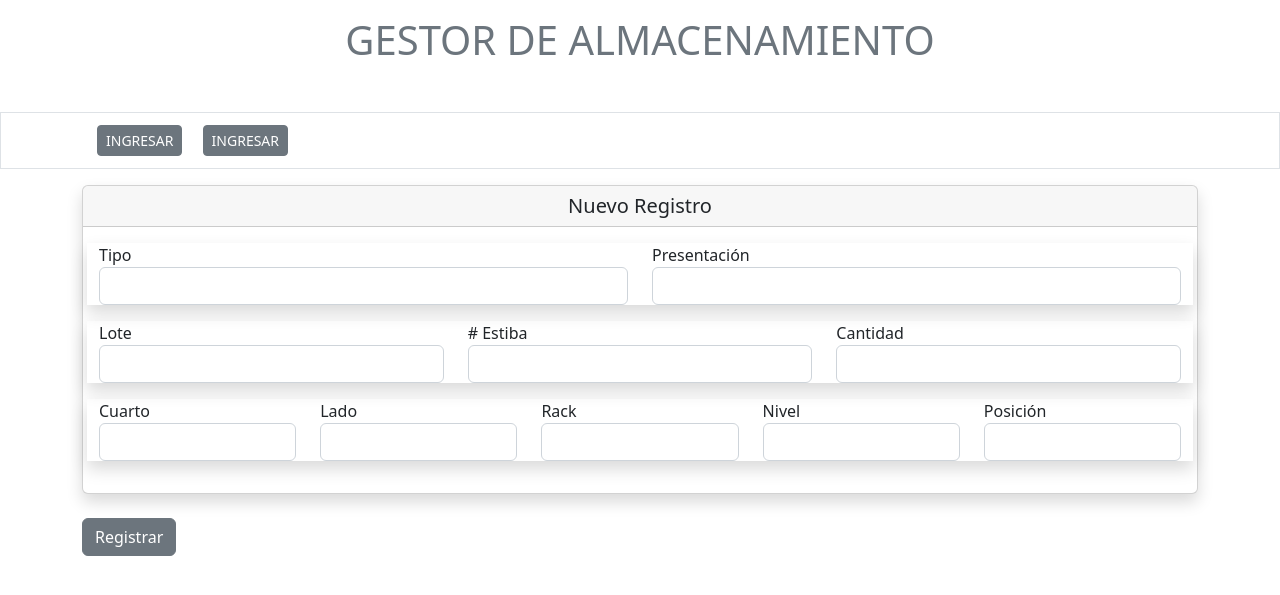
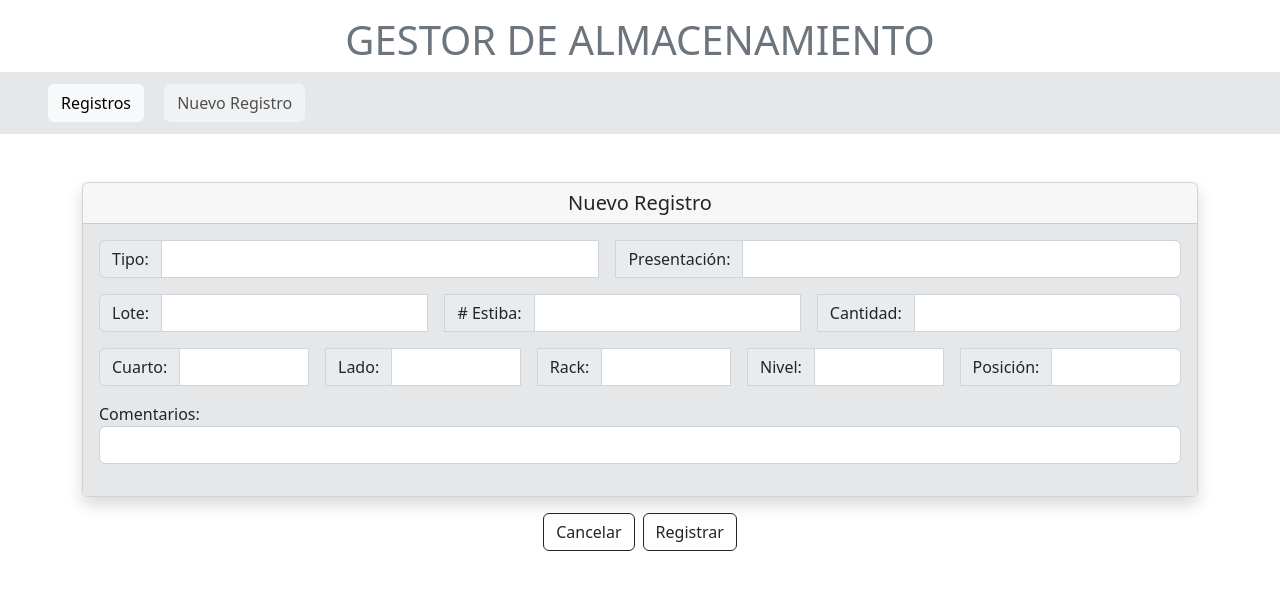
Before and after one commit to PabloJRW/control-inventario-app, a FastAPI app: page /registro/test in a window 1280 px wide. Shown: the top 595 px of the page. Run offline with FastAPI, Linux system fonts and the light colour scheme; some libraries are stand-ins or nearby versions.

Commit message:
editando formulario html

```diff
--- a/templates/nuevo_registro.html
+++ b/templates/nuevo_registro.html
@@ -12,78 +12,78 @@
 
 </head>
 <body>
+    <div>
         <h1 class="text-center mt-3 text-secondary">GESTOR DE ALMACENAMIENTO</h1>
-    <nav class="navbar navbar-dark mt-5 mb-1 ps-5 border border-bottom-4 ">
+        <nav class="navbar navbar-light" style="background-color:#E5E7E9">
             <div class="mt-1 mb-1">
-            <a class="btn btn-secondary btn-sm ms-5">INGRESAR</a>
-            <a class="btn btn-secondary btn-sm ms-3">INGRESAR</a>
+                <a class="btn btn-light btn-md ms-5">Registros</a>
+                <a class="btn btn-light disabled btn-md ms-3">Nuevo Registro</a>
             </div>
         </nav>
-    <div class="container mt-3">
+        <div class="container mt-5">
             <div class="card shadow">
                 <div class="card-header text-center">
                     <h5 class="card-text">Nuevo Registro</h5>
                 </div>
-            <div class="card-body">
+                <div class="card-body" style="background:#E5E7E9">
 
                     <form action="/ingresar" method='POST'>
-                    <div class="row mb-3 shadow">
+                        <div class="row mb-3">
                             <!-- Tipo de queso -->
-                        <div class="col">
-                            <label>Tipo</label>
+                            <div class="input-group">
+                                <span class="input-group-text">Tipo:</span>
                                 <input type="text" class="form-control" name="quesoTipo">
-                        </div>
-                        <!-- Presentación -->
-                        <div class="col">
-                            <label>Presentación</label>
+
+                                <span class="input-group-text ms-3">Presentación:</span>
                                 <input type="text" class="form-control" name="quesoPresentacion">
                             </div>
                         </div>
-                    <div class="row mb-3 shadow">
+                        <div class="row mb-3">
                             <!-- Lote de la estiba -->
-                        <div class="col">
-                            <label>Lote</label>
+                            <div class="input-group">
+                                <span class="input-group-text">Lote:</span>
                                 <input type="text" class="form-control" name="estibaLote">
-                        </div>
-                        <!-- Número de la estiba de un mismo lote-->
-                        <div class="col">
-                            <label># Estiba</label>
+
+                                <span class="input-group-text ms-3"># Estiba:</span>
                                 <input type="text" class="form-control" name="estibaNumero">
-                        </div>
-                        <!--cantidad de cajas en la estiba -->
-                        <div class="col">
-                            <label>Cantidad</label>
+
+                                <span class="input-group-text ms-3">Cantidad:</span>
                                 <input type="text" class="form-control" name="estibaCantidad">
                             </div>
                         </div>
-                    <div class="row mb-3 shadow">
-                        <div class="col">
-                            <label>Cuarto</label>
+                        <div class="row">
+                            <div class="input-group mb-3">
+                                <span class="input-group-text">Cuarto:</span>
                                 <input type="text" class="form-control" name="cuartoNumero">
-                        </div>
-                        <div class="col">
-                            <label>Lado</label>
+
+                                <span class="input-group-text ms-3">Lado:</span>
                                 <input type="text" class="form-control" name="cuartoLado">
-                        </div>
-                        <div class="col">
-                            <label>Rack</label>
+
+                                <span class="input-group-text ms-3">Rack:</span>
                                 <input type="text" class="form-control" name="cuartoRack">
-                        </div>
-                        <div class="col">
-                            <label>Nivel</label>
+
+                                <span class="input-group-text ms-3">Nivel:</span>
                                 <input type="text" class="form-control" name="cuartoNivel">
-                        </div>
-                        <div class="col">
-                            <label>Posición</label>
+
+                                <span class="input-group-text ms-3">Posición:</span>
                                 <input type="text" class="form-control" name="cuartoPosicion">
                             </div>
+
+                            <div class="col">
+                                <span>Comentarios:</span>
+                                <input type="text" class="form-control input-lg mb-3" >
                             </div>
-                    <!-- Example single danger button -->
+                        </div>
+                    </form>
 
                 </div>
-                </form>
+
             </div>
-        <button class="btn btn-secondary mb-3 mt-4 center">Registrar</button>
+            <div class="d-flex justify-content-center">
+                <button class="btn btn-outline-dark btn-md mb-3 mt-3 me-1">Cancelar</button>
+                <button class="btn btn-outline-dark btn-md mb-3 mt-3 ms-1">Registrar</button>
+            </div>
+
         </div>
     </div>
 </body>
```
Also changed, not shown: imgs/Screenshot-gestor-de-almacenamiento.png (added), main.py (line endings or trailing spaces). Lines whose indentation alone changed are shown as unchanged.
